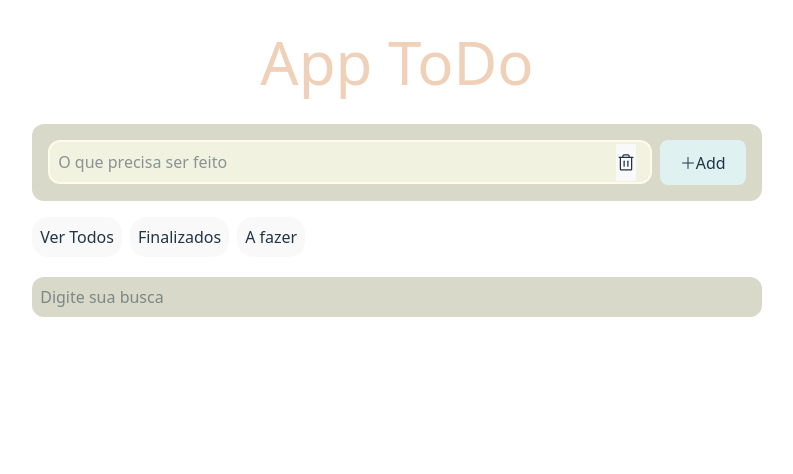
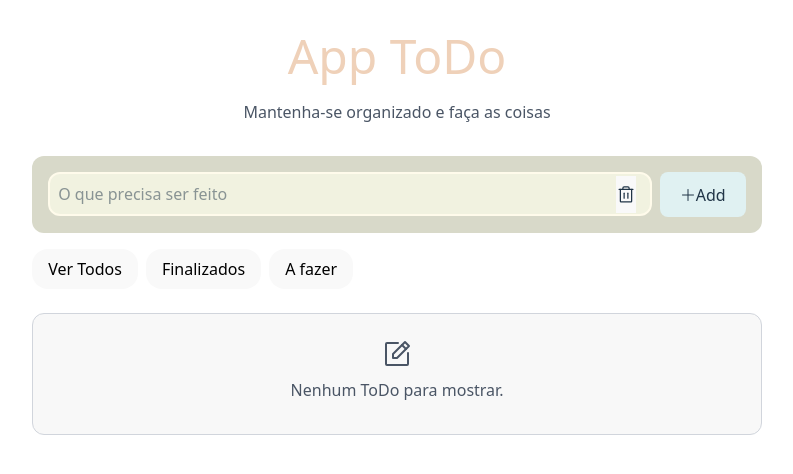
Before and after one commit to Emiliwillinghoefer/Aula-React, a React (Vite) app in the folder AppToDo/: page / in a window 1280 px wide. Shown: the top 474 px of the page, without its empty margins (243-1036 px from the left). Built offline with nearby package versions, Linux system fonts and the light colour scheme.

Commit message:
estilizacao

```diff
--- a/AppToDo/src/Components/DeleteDialog.tsx
+++ b/AppToDo/src/Components/DeleteDialog.tsx
@@ -1,17 +1,39 @@
-import type {RefObject} from "react";
+import { forwardRef } from "react";
 
 interface DeleteDialogProps {
-    ref: RefObject<HTMLDialogElement | null>;
     simClick: () => void;
     naoClick: () => void;
 }
 
-export function DeleteDialog(props: DeleteDialogProps) {
-    return (
-        <dialog ref={props.ref}>
-            <button className={"button"} onClick={props.simClick}>Sim</button>
-            <button className={"button"}
-                    onClick={props.naoClick}
-            >Não</button>
-        </dialog>)
-}
+export const DeleteDialog = forwardRef<HTMLDialogElement, DeleteDialogProps>(
+    ({ simClick, naoClick }, ref) => {
+        return (
+            <dialog
+                ref={ref}
+                className="open:flex open:items-center open:justify-center w-full h-full p-0 border-none rounded-xl
+             backdrop:bg-black/30 backdrop-blur-sm bg-transparent"            >
+                <div className="bg-white rounded-xl shadow-xl p-6 max-w-sm w-full text-center">
+                    <h2 className="text-xl font-semibold text-gray-800 mb-6">
+                        Tem certeza que deseja apagar?
+                    </h2>
+                    <div className="flex justify-center gap-4">
+                        <button
+                            onClick={simClick}
+                            className={"button"}
+                        >
+                            Sim
+                        </button>
+                        <button
+                            onClick={naoClick}
+                            className={"button"}
+                        >
+                            Não
+                        </button>
+                    </div>
+                </div>
+            </dialog>
+        );
+    }
+);
+
+DeleteDialog.displayName = "DeleteDialog";
--- a/AppToDo/src/Components/ListItems/LisItem/ListItemContent/index.tsx
+++ b/AppToDo/src/Components/ListItems/LisItem/ListItemContent/index.tsx
@@ -23,13 +23,15 @@ function ListItemDeleteButton() {
 
 function ListItemCheckbox() {
 
-    const {onCheckBoxClick} = useListItems();
+    const { checked, onCheckBoxClick} = useListItems();
     return (
         <input onChange={
             event => {
                 onCheckBoxClick(event.target.checked)
             }
-        } type={"checkbox"} />
+
+        } type={"checkbox"}  checked={checked}
+        />
     )
 }
 
--- a/AppToDo/src/Components/ListItems/index.tsx
+++ b/AppToDo/src/Components/ListItems/index.tsx
@@ -2,6 +2,7 @@ import {ListItem} from "./LisItem";
 import type {ToDo} from "../../Models/ToDo.ts";
 import {SearchInput} from "./SearchInput.tsx";
 import {useSearchParams} from "wouter";
+import {NotePencil} from "phosphor-react";
 
 interface ListAllItemsProps {
     listToDos: ToDo[];
@@ -63,37 +64,62 @@ export function ListAllItems(props:ListAllItemsProps) {
             <div className="flex gap-2 mb-4 mt-4">
                 <BotoesAcimaSearch
                     aoClicar={setTodos}
-                    nom={"Ver Todos"}/>
+                    nom={"Ver Todos"}
+                    ativo={checked === null}
+                />
                 <BotoesAcimaSearch
                     aoClicar={setChecked}
-                    nom={"Finalizados"}/>
+                    nom={"Finalizados"}
+                    ativo={checked === "true"}
+                />
                 <BotoesAcimaSearch
                     aoClicar={setPendentes}
-                    nom={"A fazer"}/>
+                    nom={"A fazer"}
+                    ativo={checked === "false"}
+                />
             </div>
 
+            {
+                filtro.length === 0 ? (
+                    <div className="bg-[#f8f8f8] border border-gray-300 text-gray-600 p-6 rounded-xl items-center flex flex-col align-middle text-center mt-6">
+                        <NotePencil size={32}  />
+                        <h2 className="p-2"> Nenhum ToDo para mostrar. </h2>
+                    </div>
+                ) :(
+                    <>
                         <SearchInput
                             valor={busca}
                             setValor={setBusca}
                         />
                         {
-                filtro.map(value  => {
-                    return <ListItem {...value}
+                            filtro.map(value => (
+                                <ListItem
+                                    {...value}
                                     key={value.id}
                                     onApagarClick={() => props.deleteItem(value.id)}
-                                     onCheckBoxClick={(check)=> props.updateToDo(value.id, check)}
+                                    onCheckBoxClick={(check) => props.updateToDo(value.id, check)}
                                 />
-                })
+                            ))
+                        }
+                    </>
+                )
+
             }
 
         </div>
     )
 }
 
-function BotoesAcimaSearch(props:{nom:string, aoClicar: () => void}) {
+function BotoesAcimaSearch(props:{nom:string, aoClicar: () => void, ativo: boolean}) {
 
     return (
-        <button className="bg-[#D8D9C8] rounded-2xl p-2 " onClick={props.aoClicar} >
+        <button onClick={props.aoClicar}
+                className={`rounded-2xl p-2 px-4 transition-colors
+                  ${props.ativo
+                    ? "bg-[#E0F1F2] text-black"
+                    : "bg-[#D8D9C8] text-black hover:bg-[#c0c2b0]"}`
+                }
+        >
             {props.nom}
         </button>
     )
--- a/AppToDo/src/pages/Home.tsx
+++ b/AppToDo/src/pages/Home.tsx
@@ -19,7 +19,8 @@ export function Home() {
     return (
 
             <div className="w-[60%] mx-auto items-center">
-            <h1 className="text-[#efd1b9] text-6xl">App ToDo</h1>
+            <h1 className="text-[#efd1b9] text-5xl pb-5">App ToDo</h1>
+                <p className="text-[#4A5565]">Mantenha-se organizado e faça as coisas</p>
             <NewToDoForm/>
 
             <ListAllItems
@@ -38,10 +39,5 @@ export function Home() {
         </div>
     )
 
-    //Todo
     // continuar estilizando
-    // local storage
-    // parametros pela Url, botões de filtragem por estado
-    // bucar todos local com o .then
-    //dialog
 }
--- a/AppToDo/src/store/useToDos.tsx
+++ b/AppToDo/src/store/useToDos.tsx
@@ -54,20 +54,20 @@ function toDosReducer(state: ToDo[], action: ToDoAcao) : ToDo[] {
 
 export function ToDosProvider(props: PropsWithChildren) {
 
-    const [toDos, dispatch] = useReducer(toDosReducer, []);
+    //const [toDos, dispatch] = useReducer(toDosReducer, []);
 
-    // const [toDos, dispatch] = useReducer(toDosReducer,
-    //     undefined,
-    //     () => {
-    //         const storage = localStorage.getItem("todos")
-    //         if (storage) return JSON.parse(storage);
-    //         else return [];
-    //     });
-    //
-    // useEffect(() => {
-    //     const json = JSON.stringify(toDos);
-    //     localStorage.setItem("todos", json);
-    // }, [toDos]);
+    const [toDos, dispatch] = useReducer(toDosReducer,
+        undefined,
+        () => {
+            const storage = localStorage.getItem("todos")
+            if (storage) return JSON.parse(storage);
+            else return [];
+        });
+
+    useEffect(() => {
+        const json = JSON.stringify(toDos);
+        localStorage.setItem("todos", json);
+    }, [toDos]);
 
     function addToDo(text: string) {
         dispatch({tipo: "Add", conteudo: text})
```
Lines whose indentation alone changed are shown as unchanged.
